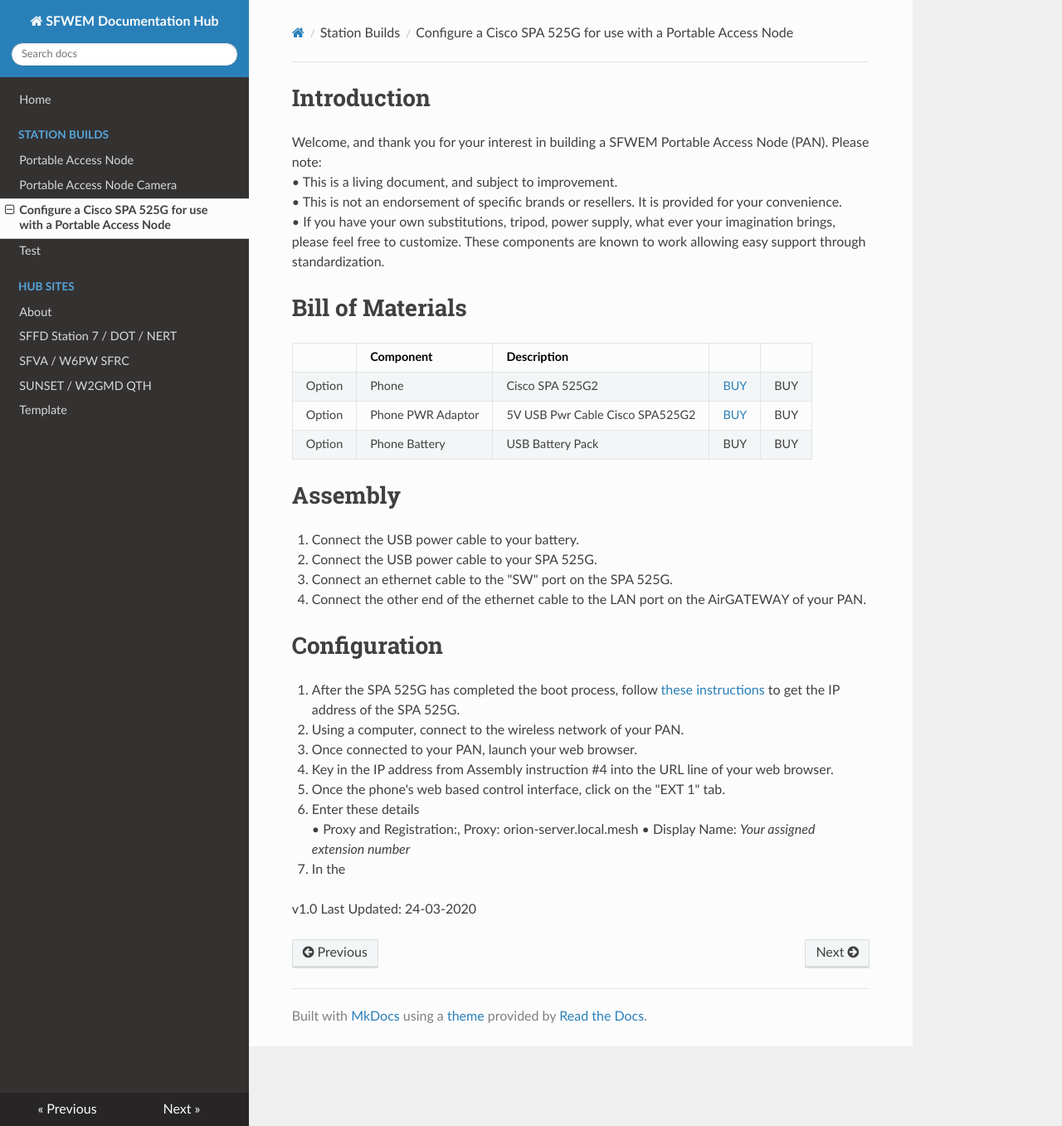
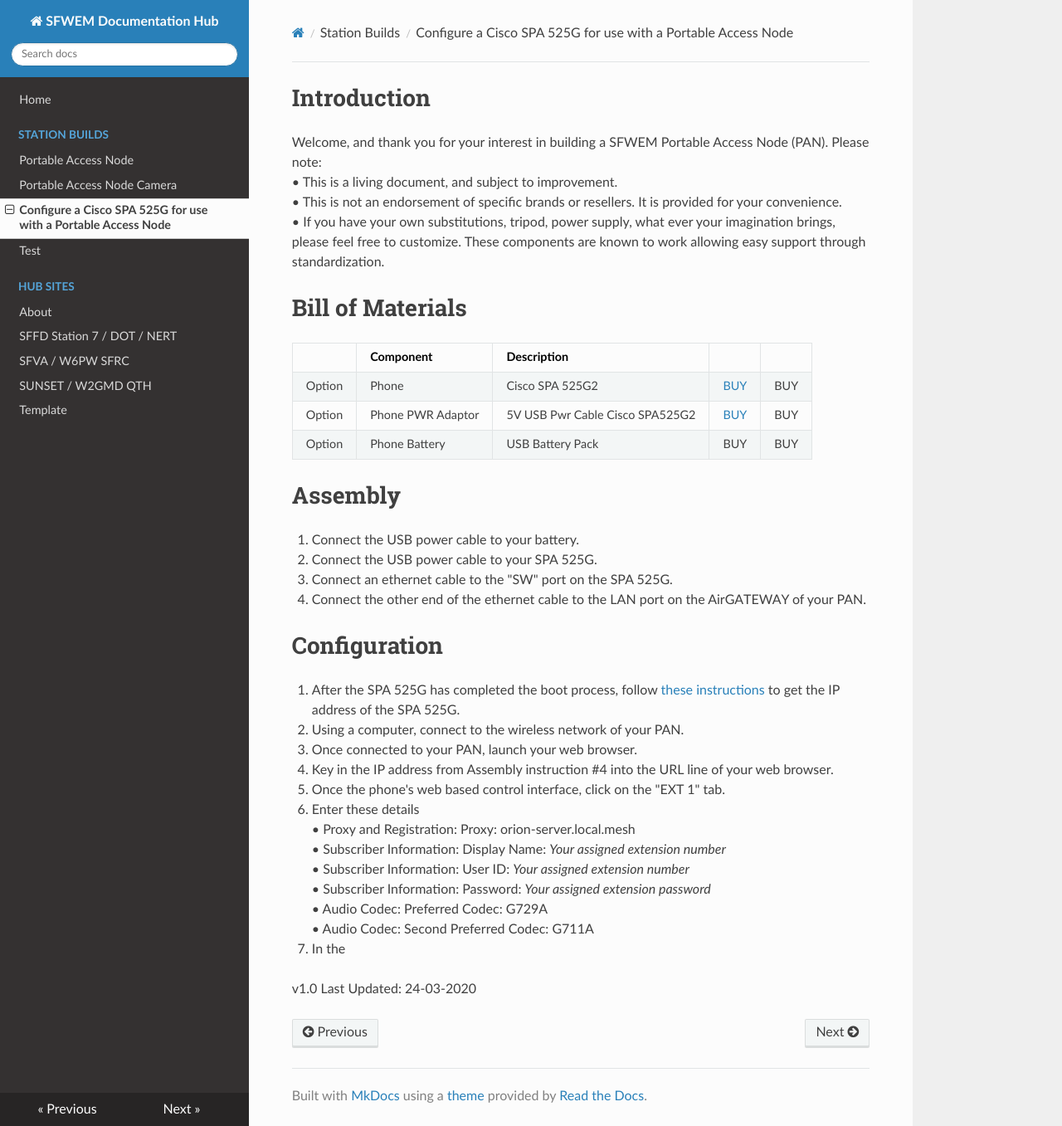
Before and after one commit to sfwem/SFWEM-Docs, an MkDocs documentation site: the page built from docs/Station_Builds/PAN_Cisco_Phone_SPA_525G2.md, in a window 1280 px wide and 1357 px high. Shown: the whole window at 83% size. Built offline with MkDocs 1.6.1, drawn with Linux system fonts in a browser that asks for light colours; nearby versions of some CDN libraries.

Commit message:
Update PAN_Cisco_Phone_SPA_525G2.md

```diff
--- a/docs/Station_Builds/PAN_Cisco_Phone_SPA_525G2.md
+++ b/docs/Station_Builds/PAN_Cisco_Phone_SPA_525G2.md
@@ -28,8 +28,12 @@
 4. Key in the IP address from Assembly instruction #4 into the URL line of your web browser.
 5. Once the phone's web based control interface, click on the "EXT 1" tab.
 6. Enter these details<br>
-   •	Proxy and Registration:, Proxy: orion-server.local.mesh
-   •	Display Name: <I>Your assigned extension number</I>
+   •	Proxy and Registration: Proxy: orion-server.local.mesh<br>
+   •	Subscriber Information: Display Name: <I>Your assigned extension number</I><br>
+   •	Subscriber Information: User ID: <I>Your assigned extension number</I><br>
+   •	Subscriber Information: Password: <I>Your assigned extension password</I><br>
+   •	Audio Codec: Preferred Codec: G729A<br>
+   •	Audio Codec: Second Preferred Codec: G711A<br>
 7. In the
 
 v1.0 Last Updated: 24-03-2020
```
